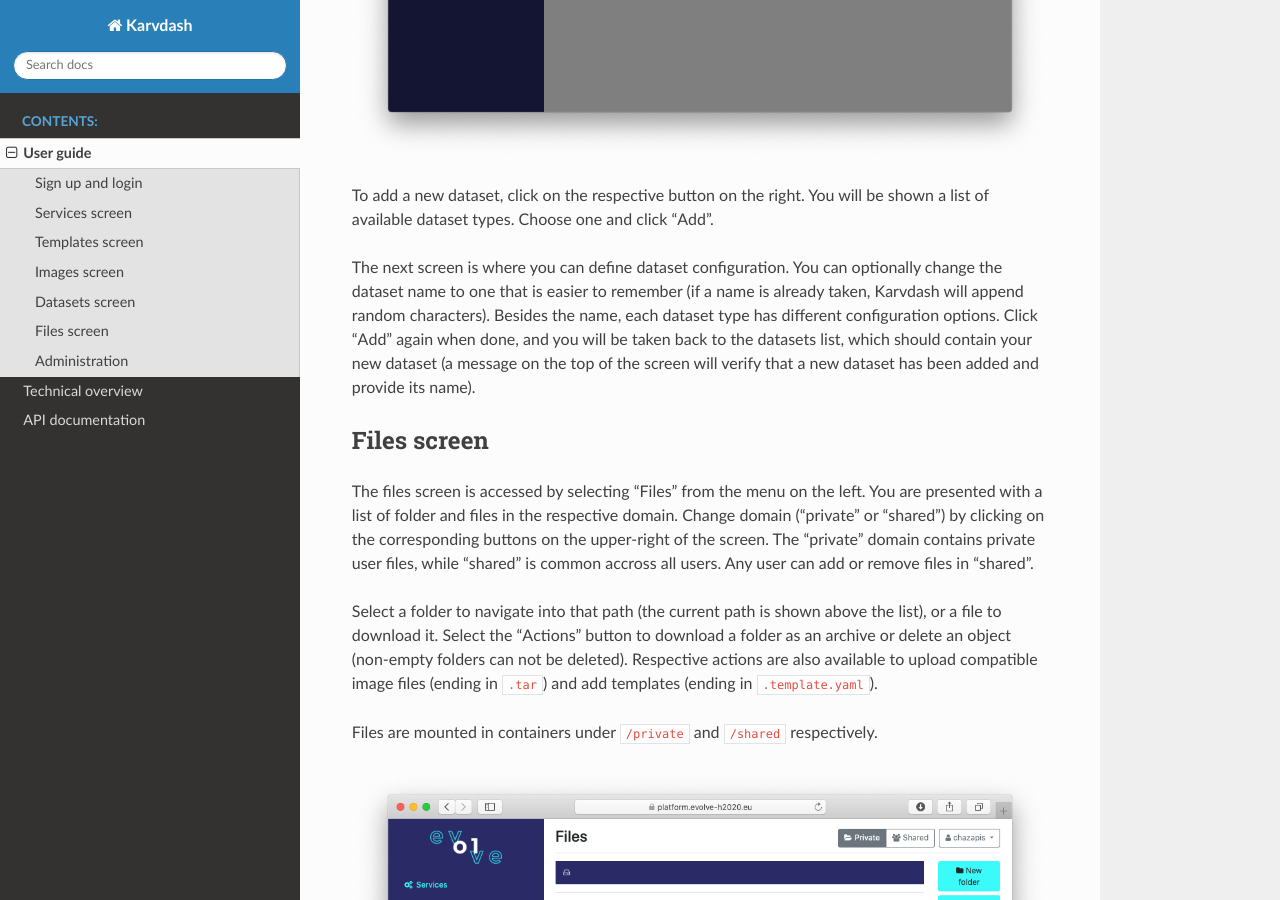
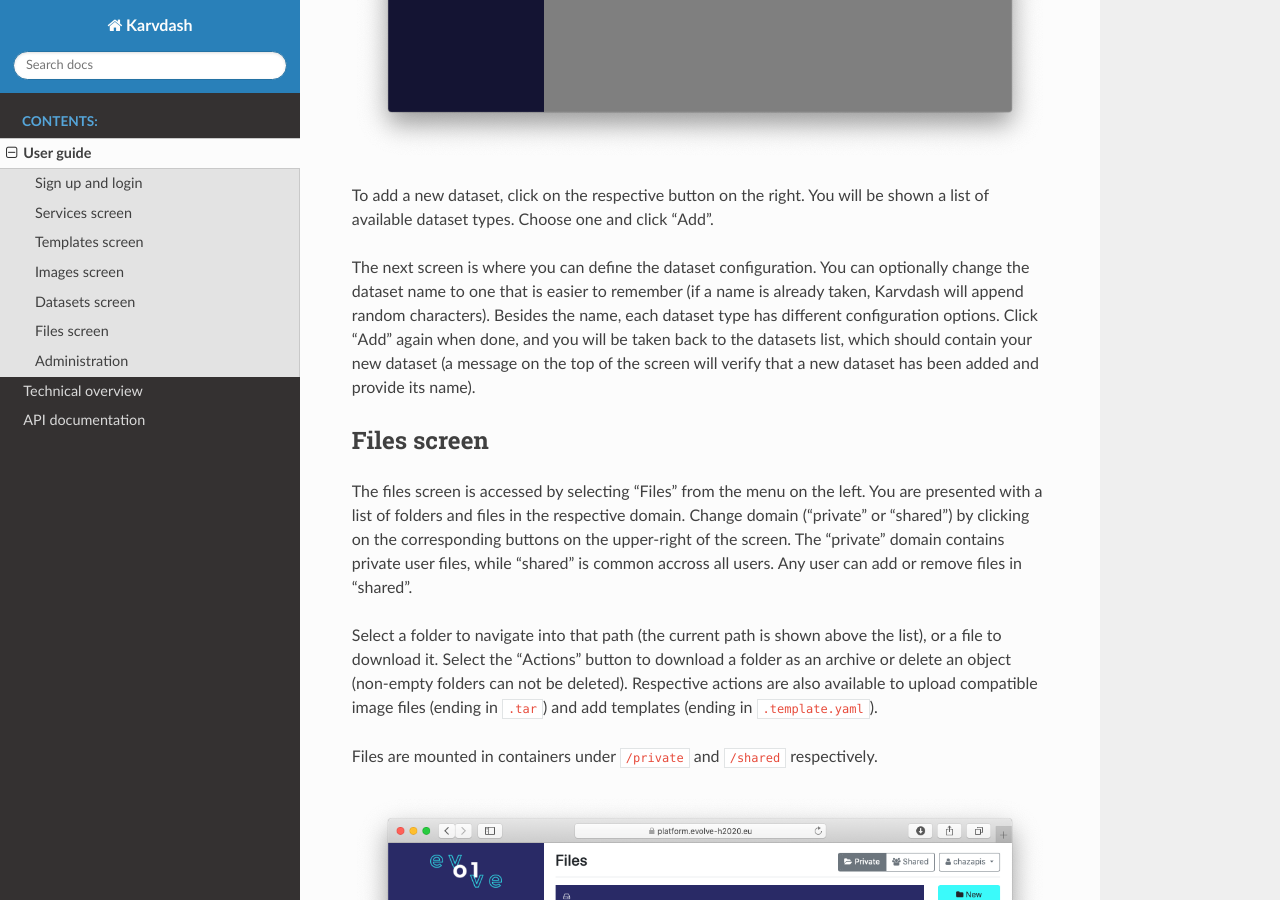
Before and after one commit to CARV-ICS-FORTH/knot, a Sphinx documentation site: the page built from docs/user.rst, in a window 1280 px wide and 900 px high, scrolled down 4484 px. Built offline with Sphinx 7.4.7 and the Read the Docs theme 2.0.0, drawn with Linux system fonts in a browser that asks for light colours.

Commit message:
Fix typos

```diff
--- a/docs/user.rst
+++ b/docs/user.rst
@@ -59,12 +59,12 @@
 
 To add a new dataset, click on the respective button on the right. You will be shown a list of available dataset types. Choose one and click "Add".
 
-The next screen is where you can define dataset configuration. You can optionally change the dataset name to one that is easier to remember (if a name is already taken, Karvdash will append random characters). Besides the name, each dataset type has different configuration options. Click "Add" again when done, and you will be taken back to the datasets list, which should contain your new dataset (a message on the top of the screen will verify that a new dataset has been added and provide its name).
+The next screen is where you can define the dataset configuration. You can optionally change the dataset name to one that is easier to remember (if a name is already taken, Karvdash will append random characters). Besides the name, each dataset type has different configuration options. Click "Add" again when done, and you will be taken back to the datasets list, which should contain your new dataset (a message on the top of the screen will verify that a new dataset has been added and provide its name).
 
 Files screen
 ------------
 
-The files screen is accessed by selecting "Files" from the menu on the left. You are presented with a list of folder and files in the respective domain. Change domain ("private" or "shared") by clicking on the corresponding buttons on the upper-right of the screen. The "private" domain contains private user files, while "shared" is common accross all users. Any user can add or remove files in "shared".
+The files screen is accessed by selecting "Files" from the menu on the left. You are presented with a list of folders and files in the respective domain. Change domain ("private" or "shared") by clicking on the corresponding buttons on the upper-right of the screen. The "private" domain contains private user files, while "shared" is common accross all users. Any user can add or remove files in "shared".
 
 Select a folder to navigate into that path (the current path is shown above the list), or a file to download it. Select the "Actions" button to download a folder as an archive or delete an object (non-empty folders can not be deleted). Respective actions are also available to upload compatible image files (ending in ``.tar``) and add templates (ending in ``.template.yaml``).
 
```
